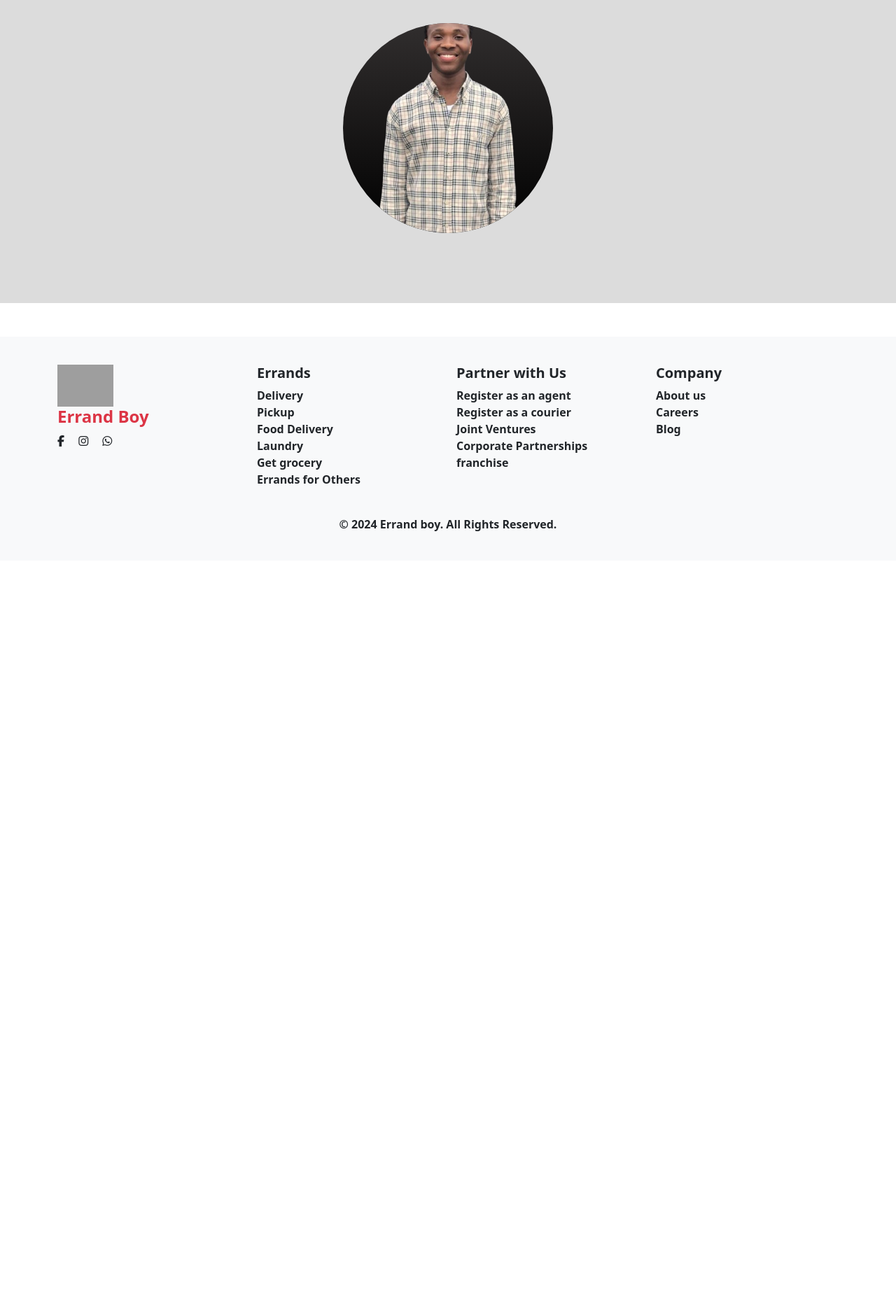
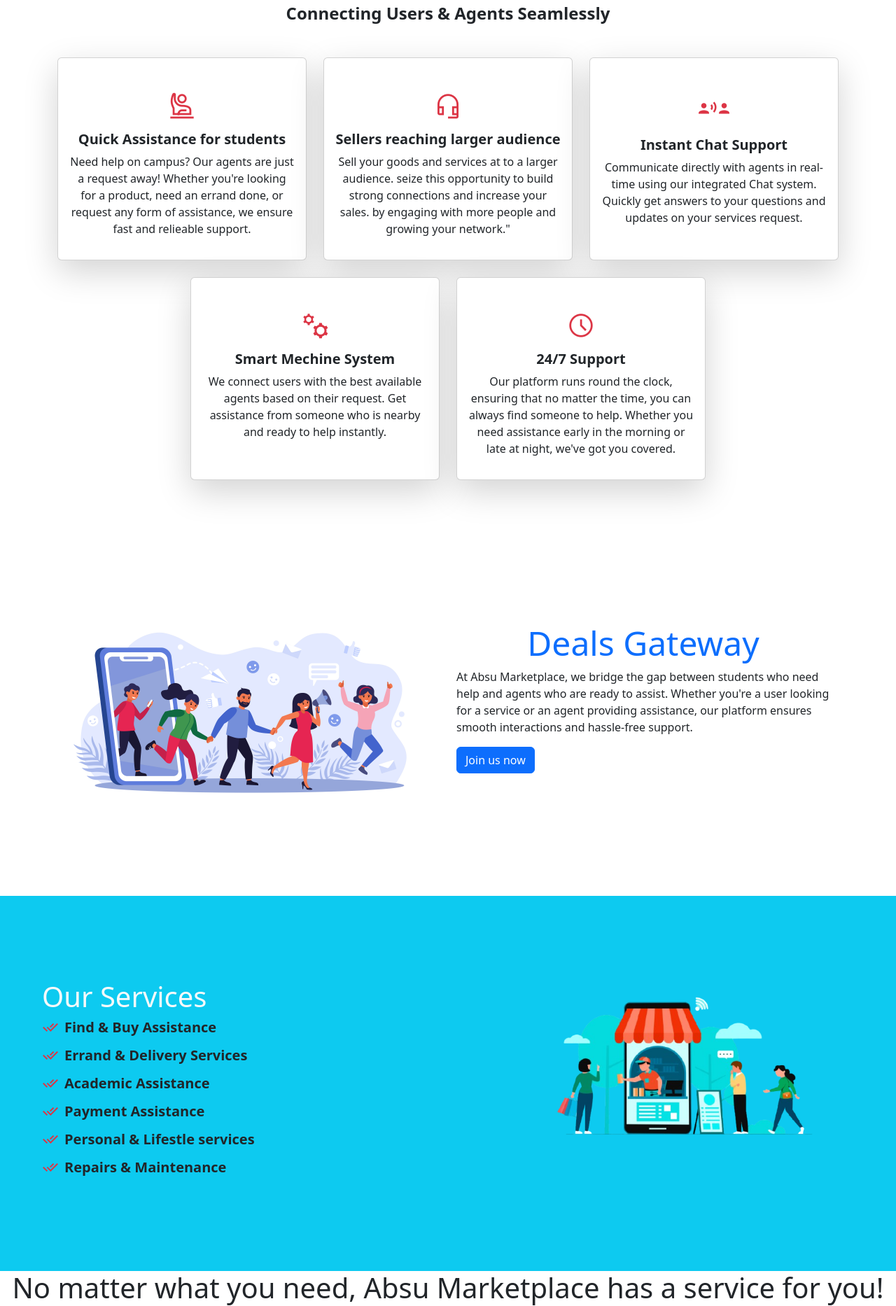
Before and after one commit to bobbybrown001/absu-marketplace, a PHP site: page /service.html in a window 1280 px wide. Shown: the part 893-2759 px from the top of the page at 70% size. Before the commit the page ends 1652 px from the top, so only its background shows below. Run offline with PHP 8.4, Linux system fonts and the light colour scheme; grey boxes are pictures that could not be loaded.

Commit message:
absu-marketplace

```diff
--- a/css/index.css
+++ b/css/index.css
@@ -5,9 +5,6 @@
     list-style: none;
 }
 
-body{
-    background-color: red;
-}
 
 /* Styling everything in the landing image */
 #landingImageHead{
--- a/service.html
+++ b/service.html
@@ -6,8 +6,7 @@
 
     <!-- Css Link -->
     <link rel="stylesheet" href="./css/service.css">
-    <!-- Css Nav link -->
-    <link rel="stylesheet" href="./css/nav.css">
+
     <!-- bootstrap cdn -->
     <link rel="stylesheet" href="https://cdn.jsdelivr.net/npm/bootstrap@5.3.3/dist/css/bootstrap.min.css">
     <script src="https://cdn.jsdelivr.net/npm/bootstrap@5.3.3/dist/js/bootstrap.bundle.min.js"></script>
@@ -15,16 +14,24 @@
     <!-- font awsome -->
     <link rel="stylesheet" href="https://cdnjs.cloudflare.com/ajax/libs/font-awesome/6.7.1/css/all.min.css"/>
 
+    <!-- Google Material Icons CDN -->
+    <link href="https://fonts.googleapis.com/icon?family=Material+Symbols+Outlined" rel="stylesheet">
+
+    <!-- Google font (Bungee) CDN -->
+    <link rel="preconnect" href="https://fonts.googleapis.com">
+    <link rel="preconnect" href="https://fonts.gstatic.com" crossorigin>
+    <link href="https://fonts.googleapis.com/css2?family=Titan+One&display=swap" rel="stylesheet">
+
     <title>Services</title>
 </head>
 <body>
     <div class="overflow-x-hidden overflow-y-auto">
+
        <!-- Nav bar-->
-
         <nav class="navbar navbar-expand-lg navbar-light justify fixed-top">
             <div class="container">
-                <img src="./asset/image/WhatsApp_Image_2024-12-11_at_1.48.46_PM-removebg-preview.png" alt="" width="50px">
-                <a class="navbar-brand text-danger fs-4 fw-bolder" href="#" id="iv">Errand Boy</a>
+                <img src="./asset/image/logo.png" alt="" width="50px">
+                <a class="navbar-brand text-danger fs-4 fw-bolder" href="#" id="iv">Absu Marketplace</a>
                 <button class="navbar-toggler" type="button" data-bs-toggle="collapse" data-bs-target="#navbarNav" aria-controls="navbarNav" aria-expanded="false" aria-label="Toggle navigation">
                     <span class="navbar-toggler-icon"></span>
                 </button>
@@ -55,78 +62,281 @@
             </div>
         </nav>
 
-        <!-- Service Image -->
-        <div class="service-image">
-            <img src="./asset/image/lifestyle-people-office.jpg" class="img-fluid" alt="...">
+
+        <!-- Carousel -->
+        <div id="carouselExampleCaptions" class="carousel slide" style="max-height: 100vh;">
+            <div class="carousel-indicators">
+                <button type="button" data-bs-target="#carouselExampleCaptions" data-bs-slide-to="0" class="active" aria-current="true" aria-label="Slide 1"></button>
+                <button type="button" data-bs-target="#carouselExampleCaptions" data-bs-slide-to="1" aria-label="Slide 2"></button>
+                <button type="button" data-bs-target="#carouselExampleCaptions" data-bs-slide-to="2" aria-label="Slide 3"></button>
+            </div>
+            <div class="carousel-inner">
+                <div class="carousel-item active">
+                    <img src="./asset/image/group-afro-americans-working-together.jpg" class="d-block w-100" alt="..." style="max-height: 100vh; object-fit: cover;">
+                </div>
+                <div class="carousel-item">
+                    <img src="./asset/image/diverse-office-employees-discussing-project.jpg" class="d-block w-100" alt="..." style="max-height: 100vh; object-fit: cover;">
+                </div>
+                <div class="carousel-item">
+                    <img src="./asset/image/lifestyle-people-office.jpg" class="d-block w-100" alt="..." style="max-height: 100vh; object-fit: cover;">
+                </div>
+            </div>
+            <button class="carousel-control-prev" type="button" data-bs-target="#carouselExampleCaptions" data-bs-slide="prev">
+                <span class="carousel-control-prev-icon" aria-hidden="true"></span>
+                <span class="visually-hidden">Previous</span>
+            </button>
+            <button class="carousel-control-next" type="button" data-bs-target="#carouselExampleCaptions" data-bs-slide="next">
+                <span class="carousel-control-next-icon" aria-hidden="true"></span>
+                <span class="visually-hidden">Next</span>
+            </button>
         </div>
 
-        <div class="container mt-5 justify-content-center align-items-center text-center">
+
+        <!-- Services -->
+        <div class="services-container mt-4 ">
             <div class="">
                 <h1 class="text-center fw-bolder" style="font-size: 55px;">OUR <span class="text-danger">SERVICES</span></h1>
+                <h4 class="text-center fw-bolder">Connecting Users & Agents Seamlessly</h4>
 
-                <h3>We Specialize in making Your Life <span class="text-danger">Easier</span></h3>
-                <p style="font-size: medium; font-weight:500;">
-                We offer a range of services to simplify your day, from running errands to managing
-                tasks and chores. <br> Our team provides fast, reliable, and tailored solutions to meet your needs.
+
+                <!-- Cards -->
+                <div class="container mt-5">
+                    <div class="row justify-content-center">
+                    <!--Quick Assistance for students -->
+                    <div class="col-12 col-md-6 col-lg-4 mb-4">
+                        <div class="card shadow-lg" style="text-align: center; height: 290px;">
+                            <span class="material-symbols-outlined text-danger fs-1 mt-5">
+                                person_raised_hand
+                            </span>
+                            <div class="card-body">
+                                <h5 class="card-title fw-bolder">Quick Assistance for students</h5>
+                                <p class="card-text">
+                                    Need help on campus? Our agents are just a request away!
+                                    Whether you're looking for a product, need an errand done, or request any form of assistance,
+                                    we ensure fast and relieable support.
                                 </p>
                             </div>
-
-                    <!-- <h4>
-                        Explore the wide range of services we offer below, and let us handle the small
-                        stuff so you can focus on the big things.
-                    </h4> -->
-
-
-            <div class="container">
-                <div class="row justify-content-center mt-3">
-
-                    <!-- Contact us on Phone Number -->
+                        </div>
+                    </div>
+                    <!-- Sellers reaching larger audience -->
                     <div class="col-12 col-md-6 col-lg-4 mb-4">
-                        <div class="border border-dark text-center">
+                        <div class="card shadow-lg" style="text-align: center; height: 290px;">
+                            <span class="material-symbols-outlined text-danger fs-1 mt-5">
+                                headset_mic
+                            </span>
                             <div class="card-body">
-                                <i class="fa-solid fa-truck mt-5 text-danger" style="font-size: 55px;"></i>
-                                <h5 class="card-title fw-bolder mt-4 fs-4">Pick up</h5>
-                                <p class="card-text mt-4"> We're here to help you answer any question you might have.</p>
-                                <p class="fw-bold"></p>
+                                <h5 class="card-title fw-bolder">Sellers reaching larger audience</h5>
+                                <p class="card-text">
+                                    Sell your goods and services at to a larger audience.
+                                    seize this opportunity to build strong connections and increase your sales.
+                                    by engaging with more people and growing your network."
+                                </p>
+                            </div>
+                        </div>
+                    </div>
+                    <!--Instant Chat Support-->
+                    <div class="col-12 col-md-6 col-lg-4 mb-4">
+                        <div class="card shadow-lg" style="text-align: center; height: 290px;">
+                            <span class="material-symbols-outlined text-danger mt-5" style="font-size: 3rem;">
+                                communication
+                            </span>
+                            <div class="card-body">
+                                <h5 class="card-title fw-bolder">Instant Chat Support</h5>
+                                <p class="card-text">
+                                    Communicate directly with agents in real-time using our integrated Chat
+                                    system. Quickly get answers to your questions and updates on your services request.
+                                </p>
+                            </div>
+                        </div>
+                    </div>
+                    <!-- Smart Mechine System -->
+                    <div class="col-12 col-md-6 col-lg-4 mb-4">
+                        <div class="card shadow-lg" style="text-align: center; height: 290px;">
+                            <span class="material-symbols-outlined text-danger fs-1 mt-5">
+                                manufacturing
+                            </span>
+                            <div class="card-body">
+                                <h5 class="card-title fw-bolder">Smart Mechine System</h5>
+                                <p class="card-text">
+                                    We connect users with the best available agents based on their request. Get assistance
+                                    from someone who is nearby and ready to help instantly.
+                               </p>
+                            </div>
+                        </div>
+                    </div>
+                    <!-- 24/7 Support -->
+                    <div class="col-12 col-md-6 col-lg-4 mb-4">
+                        <div class="card shadow-lg" style="text-align: center; height: 290px;">
+                            <span class="material-symbols-outlined text-danger fs-1 mt-5">
+                                schedule
+                            </span>
+                            <div class="card-body">
+                                <h5 class="card-title fw-bolder">24/7 Support</h5>
+                                <p class="card-text">
+                                    Our platform runs round the clock, ensuring that no matter the time, you
+                                    can always find someone to help. Whether you need assistance early in the morning
+                                    or late at night, we've got you covered.
+                               </p>
+                            </div>
                         </div>
                     </div>
                 </div>
 
-                    <!-- Contact us on Email -->
-                    <div class="col-12 col-md-6 col-lg-4 mb-5 ">
-                        <div class="border border-dark text-center">
-                            <div class="card-body">
-                                <i class="fa-regular fa-envelope mt-5 text-danger" style="font-size: 60px;"></i>
-                                <h5 class="card-title fw-bolder mt-4 fs-4">Delivery</h5>
-                                <p class="card-text mt-4">We look forward to hearing from you. Drop us a Mail.</p>
-                                <p class="fw-bold"></p>
+
+                <!-- Deals Gateway -->
+                <div class="container" style="margin-top: 180px;">
+                    <div class="row animation">
+                        <div class="col-12 col-md-6">
+                            <img src="./asset/image/connect.jpg" alt=""
+                            style="width: 500px; height: auto;" class="img-fluid rounded-2">
                         </div>
-                        </div>
-                    </div>
+                        <div class="col-12 col-md-6">
+                            <h1 class="text-center text-primary" style="font-size: 3rem;">Deals Gateway</h1>
+                            <p>
+                                At Absu Marketplace, we bridge the gap between students who need
+                                help and agents who are ready to assist. Whether you're a user
+                                looking for a service or an agent providing assistance, our platform
+                                ensures smooth interactions and hassle-free support.
+                            </p>
 
-                    <!-- Contact us on Whatsapp -->
-                    <div class="col-12 col-md-6 col-lg-4 mb-4">
-                        <div class="border  border-dark text-center">
-                            <div class="card-body">
-                            <i class="fa-solid fa-location-dot mt-5 text-danger" style="font-size: 60px;"></i>
-                                <h5 class="card-title fw-bolder mt-4 fs-4">Services</h5>
-                                <p class="card-text mt-4">SUG Building, before hostel I, Abia state university, Uturu. </p>
-                            </div>
+                            <a class="btn btn-primary "  id="btn2" href="#">
+                                Join us now
+                            </a>
                         </div>
                     </div>
                 </div>
             </div>
         </div>
 
-        <!-- Users Remark -->
-        <div class="users-remark" >
-            <div class="first-user">
-                <img src="./asset/image/image1.png" class="img-fluid" alt="">
+        <!-- Our Serices -->
+        <div  class="our-services bg-info animation" style="margin-top: 140px; padding: 120px 60px;">
+            <div class="row animation">
+                <div class="col-12 col-md-7">
+                    <h1 class="text-light">Our Services</h1>
+
+                    <div>
+                        <div class="mb-3">
+                            <h5 class="d-flex align-items-center fw-bolder gap-2">
+                                <span class="material-symbols-outlined text-danger">done_all</span>
+                                Find & Buy Assistance
+                            </h5>
+                        </div>
+                        <div class="mb-3">
+                            <h5 class="d-flex align-items-center fw-bolder gap-2">
+                                <span class="material-symbols-outlined text-danger">done_all</span>
+                                Errand & Delivery Services
+                            </h5>
+                        </div>
+                        <div class="mb-3">
+                            <h5 class="d-flex align-items-center fw-bolder gap-2">
+                                <span class="material-symbols-outlined text-danger">done_all</span>
+                                Academic Assistance
+                            </h5>
+                        </div>
+                        <div class="mb-3">
+                            <h5 class="d-flex align-items-center fw-bolder gap-2">
+                                <span class="material-symbols-outlined text-danger">done_all</span>
+                                Payment Assistance
+                            </h5>
+                        </div>
+                        <div class="mb-3">
+                            <h5 class="d-flex align-items-center fw-bolder gap-2">
+                                <span class="material-symbols-outlined text-danger">done_all</span>
+                                Personal & Lifestle services
+                            </h5>
+                        </div>
+                        <div class="mb-3">
+                            <h5 class="d-flex align-items-center fw-bolder gap-2">
+                                <span class="material-symbols-outlined text-danger">done_all</span>
+                                Repairs & Maintenance
+                            </h5>
+                        </div>
+                    </div>
+                </div>
+
+                <div class=" col-12 col-md-5">
+                    <img src="./asset/image/our-services.png" alt="" class="img-fluid"
+                    style="width: 1000px; height: auto;">
+                </div>
             </div>
         </div>
 
 
+        <!-- No matter what you need, Absu Marketplace has a service for you! -->
+        <section class="bg-image d-flex justify-content-center align-items-center backgroung-image">
+            <div class="text-center">
+              <h1>
+                No matter what you need, Absu Marketplace has a service for you!
+              </h1>
             </div>
+          </section>
+
+
+        <!-- Accordion (FAQ) -->
+        <div class="container accordion-container" style="margin-top: 80px; margin-bottom: 80px;">
+            <h1 class="text-center">Frequently Asked Questions (FAQ)</h1>
+            <div class="accordion accordion-flush" id="accordionFlushExample">
+                <div class="accordion-item">
+                    <h2 class="accordion-header">
+                        <button class="accordion-button collapsed" type="button" data-bs-toggle="collapse" data-bs-target="#flush-collapseOne" aria-expanded="false" aria-controls="flush-collapseOne">
+                            Who can become a agent?
+                        </button>
+                    </h2>
+                    <div id="flush-collapseOne" class="accordion-collapse collapse" data-bs-parent="#accordionFlushExample">
+                        <div class="accordion-body">
+                            Any student with a good understanding of campus life, and have goods or services
+                            to render
+                        </div>
+                    </div>
+                </div>
+                <div class="accordion-item">
+                    <h2 class="accordion-header">
+                        <button class="accordion-button collapsed" type="button" data-bs-toggle="collapse" data-bs-target="#flush-collapseTwo" aria-expanded="false" aria-controls="flush-collapseTwo">
+                            How do i become a verified agent?
+                        </button>
+                    </h2>
+                    <div id="flush-collapseTwo" class="accordion-collapse collapse" data-bs-parent="#accordionFlushExample">
+                        <div class="accordion-body">
+                            To join as an agent, simply sign up as a agent, complete your profile and submit any necessary documents for
+                            verification.
+                        </div>
+                    </div>
+                </div>
+                <div class="accordion-item">
+                    <h2 class="accordion-header">
+                        <button class="accordion-button collapsed" type="button" data-bs-toggle="collapse" data-bs-target="#flush-collapseThree" aria-expanded="false" aria-controls="flush-collapseThree">
+                            Are there any fees for using the platform?
+                        </button>
+                    </h2>
+                    <div id="flush-collapseThree" class="accordion-collapse collapse" data-bs-parent="#accordionFlushExample">
+                        <div class="accordion-body">
+                            The platform is completely free and easy to use.
+                        </div>
+                    </div>
+                </div>
+                <div class="accordion-item">
+                    <h2 class="accordion-header">
+                        <button class="accordion-button collapsed" type="button" data-bs-toggle="collapse" data-bs-target="#flush-collapseFour" aria-expanded="false" aria-controls="flush-collapseThree">
+                            How do i reach out to the admin?
+                        </button>
+                    </h2>
+                    <div id="flush-collapseFour" class="accordion-collapse collapse" data-bs-parent="#accordionFlushExample">
+                        <div class="accordion-body">
+                            If you need direct assistance from our admin team for any pressing issue or inquiries, you can
+                            contact us via our dedicated suppoert channel.
+                        </div>
+                    </div>
+                </div>
+            </div>
+        </div>
+
+    </div>
+
+    <!-- Contact us on whatsapp button fixed  -->
+    <div class="fixed-whatsapp">
+        <a href="#"><i class="fab fa-whatsapp"></i></a>
+    </div>
+
 
     <!-- Footer -->
     <footer class="bg-light text-dark py-4 mt-5">
@@ -135,7 +345,7 @@
                 <div class="col-md-3 mt-3">
                     <div class="">
                         <img src="./asset/image/WhatsApp_Image_2024-12-11_at_1.48.46_PM-removebg-preview.png" alt="" width="80px">
-                        <h4 class="text-danger fw-bolder">Errand Boy</h4>
+                        <h4 class="text-danger fw-bolder">Absu Marketplace</h4>
                         <h6 class="moto"></h6>
                     </div>
                     <div class="social">
@@ -145,24 +355,22 @@
                     </div>
                 </div>
                 <div class="col-md-3 mt-3">
-                        <h5 class="fw-bolder">Errands</h5>
+                    <h5 class="fw-bolder">Quick Links</h5>
                     <ul class="list-unstyled  fw-semibold">
-                            <li><a href="#" class="text-dark">Delivery</a></li>
-                            <li><a href="#" class="text-dark">Pickup</a></li>
-                            <li><a href="#" class="text-dark">Food Delivery</a></li>
-                            <li><a href="#" class="text-dark">Laundry</a></li>
-                            <li><a href="#" class="text-dark">Get grocery</a></li>
-                            <li><a href="#" class="text-dark">Errands for Others</a></li>
+                        <li><a href="#" class="text-dark">Home</a></li>
+                        <li><a href="#" class="text-dark">Services</a></li>
+                        <li><a href="#" class="text-dark">Login</a></li>
+                        <li><a href="#" class="text-dark">Become a user</a></li>
+                        <li><a href="#" class="text-dark">Terms & Conditions</a></li>
+                        <li><a href="#" class="text-dark">Customer Support</a></li>
                     </ul>
                 </div>
                 <div class="col-md-3 mt-3" id="foot">
                     <h5 class="fw-bolder">Partner with Us</h5>
                     <ul class="list-unstyled  fw-semibold">
                         <li><a href="#" class="text-dark">Register as an agent</a></li>
-                        <li><a href="#" class="text-dark">Register as a courier</a></li>
                         <li><a href="#" class="text-dark">Joint Ventures</a></li>
                         <li><a href="#" class="text-dark">Corporate Partnerships</a></li>
-                        <li><a href="#" class="text-dark">franchise</a></li>
                     </ul>
                 </div>
                 <div class="col-md-3 mt-3" id="foot">
@@ -174,9 +382,9 @@
                     </ul>
                 </div>
 
+                <div class="text-center mt-4">
+                    <p class="copyright fw-bold">&copy; 2025 Absu Marketplace. All Rights Reserved.</p>
                 </div>
-                    <div class="text-center mt-4">
-                        <p class="copyright fw-bold">&copy; 2024 Errand boy. All Rights Reserved.</p>
             </div>
         </div>
 
```
Also changed, not shown: contact.html (+124 -48 lines), index.html (+30 -45 lines), asset/image/43166.jpg (added), asset/image/Online_Shoping_13.jpg (added), asset/image/ai-generated-8795642_1280.jpg (added), asset/image/connect.jpg (added), asset/image/our-services.png (added), 1 other file. Lines whose indentation alone changed are shown as unchanged.
